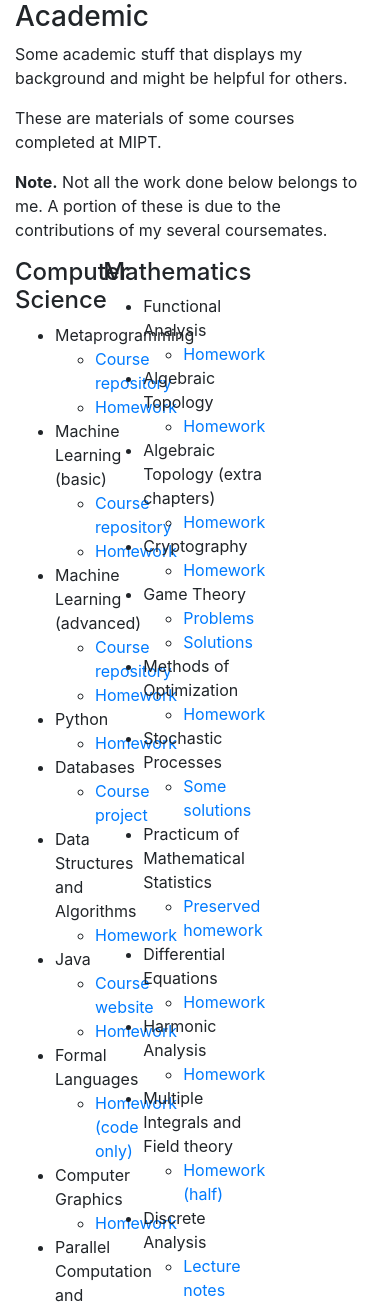
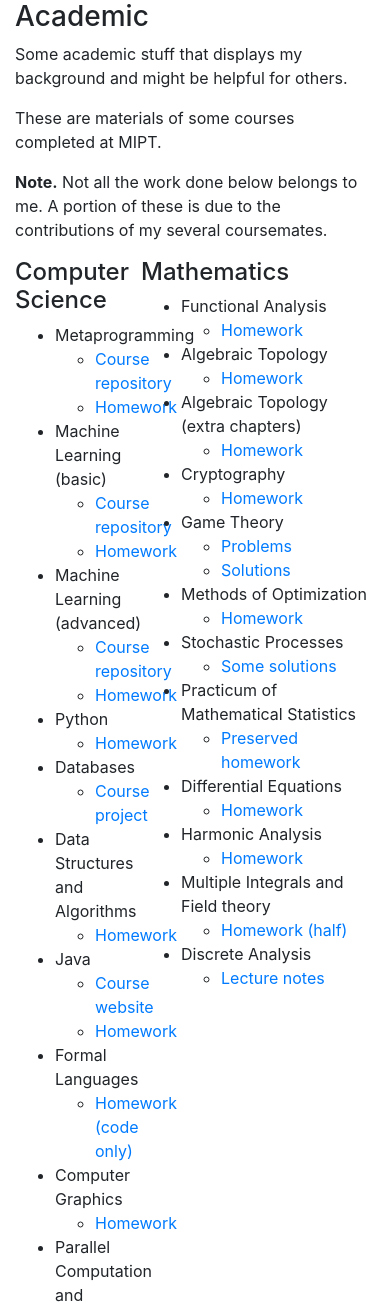
Before and after one commit to saro2808/website, a Flask app: page /academic in a window 390 px wide. Shown: the part 56-1360 px from the top of the page. Run offline with Flask 3, Linux system fonts and the light colour scheme; some libraries are stand-ins or nearby versions.

Commit message:
width problem with academic in phones

```diff
--- a/static/css/style.css
+++ b/static/css/style.css
@@ -6,7 +6,6 @@
 }
 
 .text-container {
-    width: 70%;
     display: flex;
     justify-content: space-between;
 }
```
